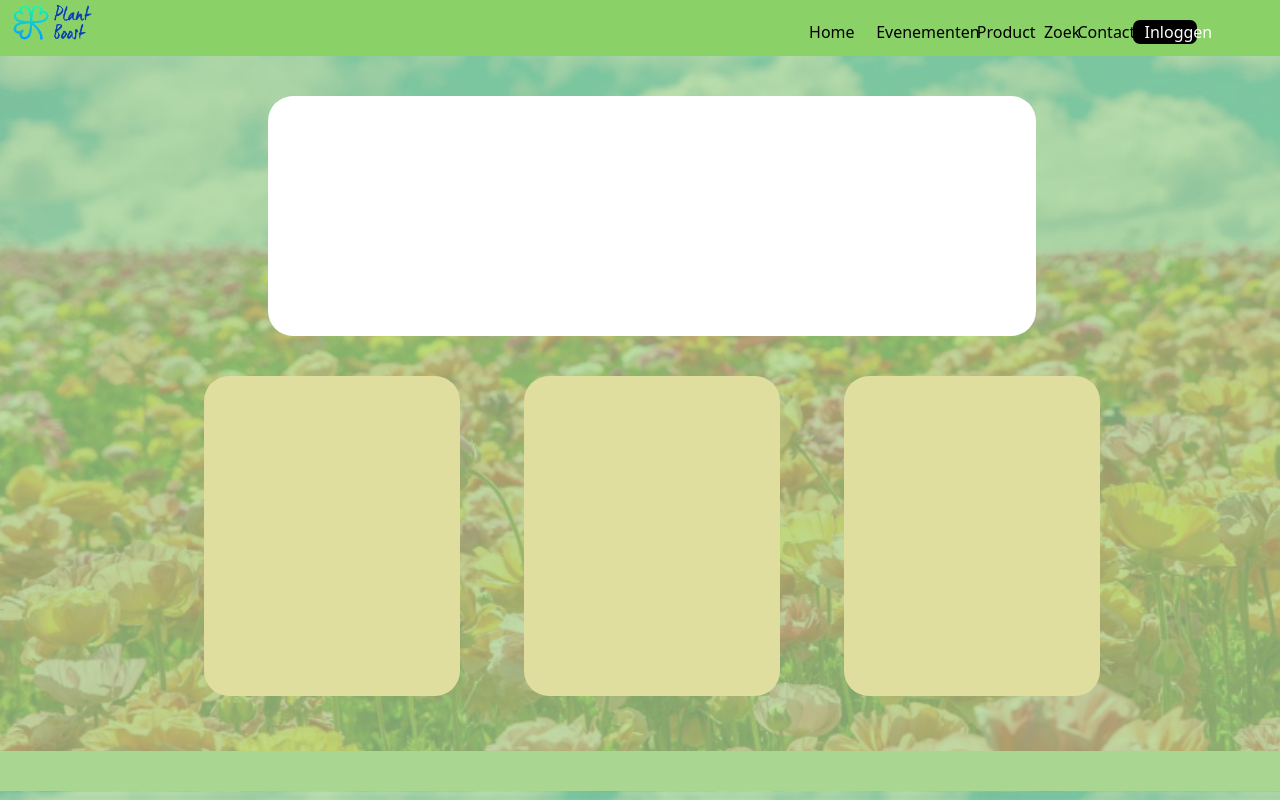
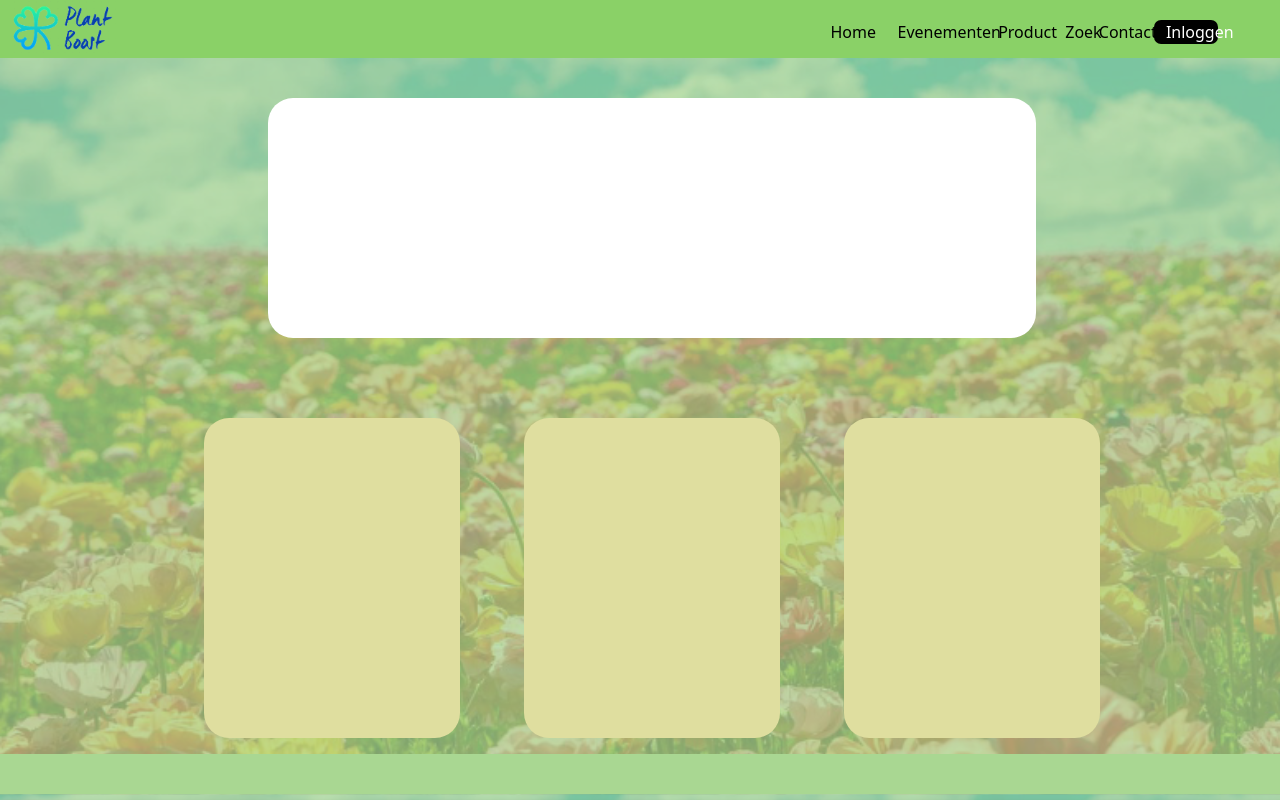
Before and after one commit to tylerboy0604/plant-boost, a PHP site: page /homepage.php in a window 1280 px wide. Run offline with PHP 8.4, Linux system fonts and the light colour scheme.

Commit message:
added responsive

```diff
--- a/CSS/homepage.css
+++ b/CSS/homepage.css
@@ -1,11 +1,147 @@
 body {
     background-image: url('../IMG/background.png');
-    background-size: cover;
 }
 
 header {
     background-color: #8AD167;
     min-height: 7vh;
+}
+
+footer {
+    background-color: #A9D792;
+    min-height: 5vh;
+}
+
+@media(max-width: 575.9px) {
+    body {
+        background-size: 200vh;
+    }
+    #image-logo {
+        width: 40vw;
+    }
+    #left>a {
+        display: none;
+    }
+    main>#banner {
+        background-color: white;
+        width: 55vw;
+        height: 35vh;
+        margin-left: 20vw;
+        margin-top: 5vh;
+        border-radius: 25px;
+    }
+    main>section#goup>article {
+        background-color: #DFDE9F;
+        margin-left: 5vw;
+        width: 40vw;
+        height: 20vh;
+        border-radius: 25px;
+        margin-top: 5vh;
+    }
+    main>#goup {
+        margin-left: 22vw;
+        margin-top: 5vh;
+        display: flex;
+        flex-direction: column;
+    }
+}
+
+
+}
+@media(min-width:576px) {
+    body {
+        background-size: 400vh;
+    }
+
+    #image-logo {
+        width: 40vw;
+    }
+
+    #left>a {
+        display: none;
+    }
+
+    main>#banner {
+        background-color: white;
+        width: 60vw;
+        height: 30vh;
+        margin-left: 20vw;
+        margin-top: 5vh;
+        border-radius: 25px;
+    }
+
+    main>section#goup>article {
+        background-color: #DFDE9F;
+        margin-left: 5vw;
+        width: 20vw;
+        height: 40vh;
+        border-radius: 25px;
+    }
+
+    main>#goup {
+        margin-left: 10vw;
+        margin-top: 5vh;
+        display: flex;
+        flex-direction: column;
+    }
+}
+@media(min-width:768px) {
+    body {
+        background-size: 400vh;
+    }
+
+    #image-logo {
+        width: 20vw;
+    }
+
+    #left {
+        margin-left: 20vw;
+        margin-top: 2.5vh;
+    }
+
+    #left>a {
+        text-decoration: none;
+        color: black;
+    }
+
+    #left>a:nth-child(6) {
+        background-color: black;
+        color: white;
+        width: 9vw;
+        height: 3vh;
+        border-radius: 7px;
+    }
+
+    main>#banner {
+        background-color: white;
+        width: 60vw;
+        height: 30vh;
+        margin-left: 20vw;
+        margin-top: 5vh;
+        border-radius: 25px;
+    }
+
+    main>section#goup>article {
+        background-color: #DFDE9F;
+        margin-left: 5vw;
+        margin-top: 5vh;
+        width: 35vw;
+        height: 20vh;
+        border-radius: 25px;
+    }
+
+    main>#goup {
+        margin-left: 28vw;
+        margin-top: 5vh;
+    }
+}
+@media(min-width:992px) {
+    body {
+        background-size: cover;
+    }
+
+    #image-logo {
+        width: 10vw;
     }
 
     #left {
@@ -51,8 +187,6 @@ main>#goup {
         margin-left: 10vw;
         margin-top: 5vh;
     }
-
-footer {
-    background-color: #A9D792;
-    min-height: 5vh;
 }
+@media(min-width:1200px) {}
+@media(min-width:1400px) {}
--- a/homepage.php
+++ b/homepage.php
@@ -18,14 +18,14 @@
 <body>
     <header class="container-fluid">
         <section class="row">
-            <img id="image-logo" class="col-1" src="IMG/logo-with-tekst.png" alt="plant boost logo">
-            <nav id="left" class="col-4 row">
-                <a class="col-2" href="homepage.php">Home</a>
-                <a class="col-3" href="">Evenementen</a>
-                <a class="col-2" href="">Product</a>
-                <a class="col-1" href="">Zoek</a>
-                <a class="col-2" href="">Contacten</a>
-                <a class="col-1" href="">Inloggen</a>
+            <img id="image-logo" class=" col-md-1 col-lg-1" src="IMG/logo-with-tekst.png" alt="plant boost logo">
+            <nav id="left" class="col col-md-7 col-lg-4 row">
+                <a class="col-md-2 col-2" href="homepage.php">Home</a>
+                <a class="col-md-3 col-3" href="">Evenementen</a>
+                <a class="col-md-2 col-2" href="">Product</a>
+                <a class="col-md-1 col-1" href="">Zoek</a>
+                <a class="col-md-2 col-2" href="">Contacten</a>
+                <a class="col-md-2 col-1" href="">Inloggen</a>
             </nav>
         </section>
     </header>
@@ -35,9 +35,9 @@
         </section>
 
         <section id="goup" class="row">
-            <article class="col-4"></article>
-            <article class="col-4"></article>
-            <article class="col-4"></article>
+            <article class="col-1 col-md-1 col-lg-4"></article>
+            <article class="col-1 col-lg-4"></article>
+            <article class="col-1 col-lg-4"></article>
         </section>
     </main>
     <footer>
```
Lines whose indentation alone changed are shown as unchanged.
